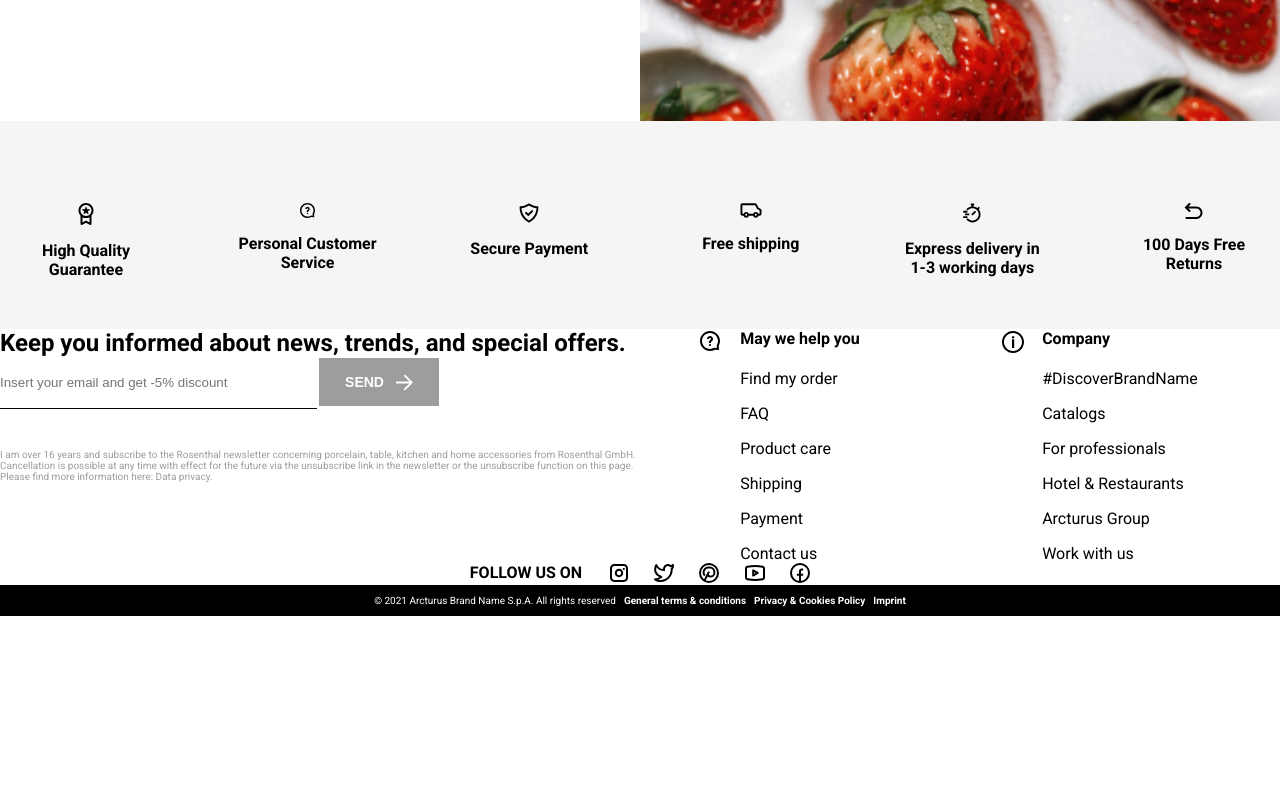
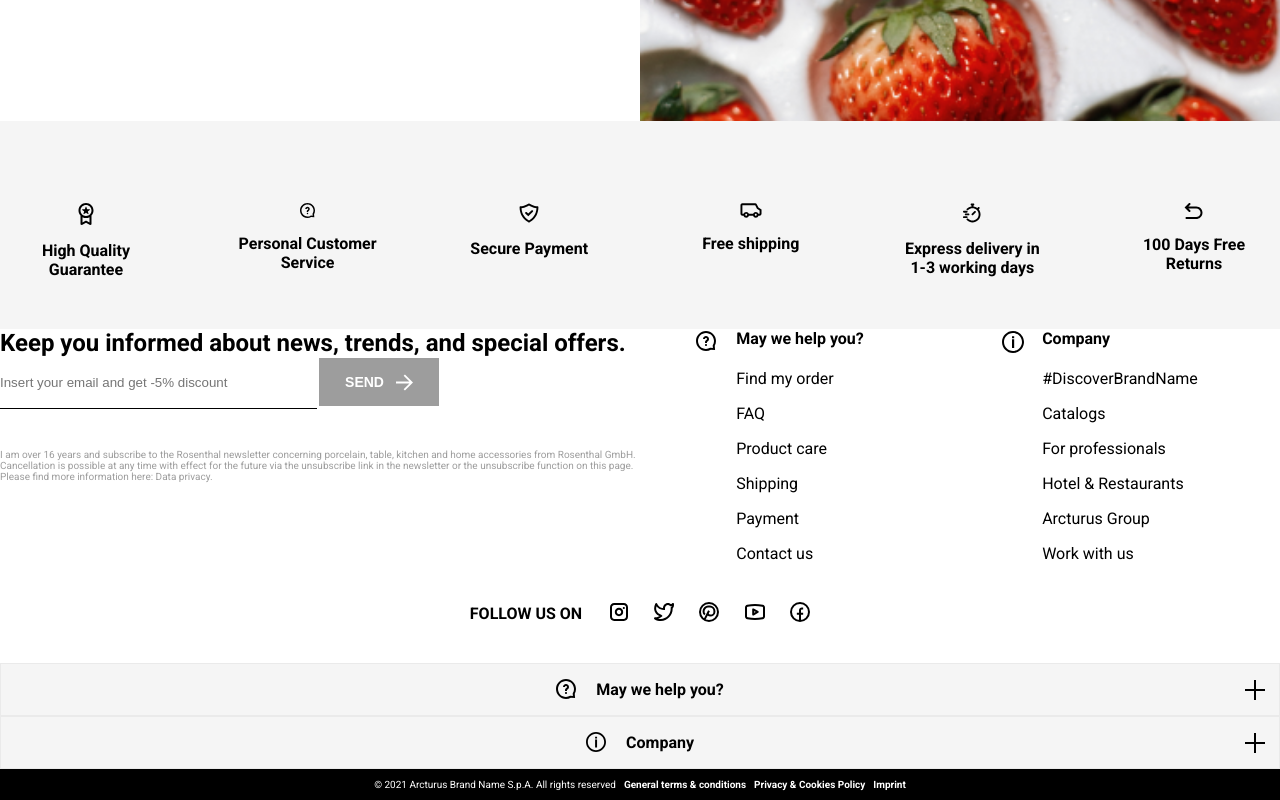
Before and after one commit to iryydo/fragoline, a plain HTML site: page index.html in a window 1280 px wide. Shown: the part 2072-2872 px from the top of the page. Before the commit the page ends 2688 px from the top, so only its background shows below. Drawn offline with Linux system fonts and the light colour scheme.

Commit message:
aggiunto accordion inserite icone e stile

```diff
--- a/index.html
+++ b/index.html
@@ -221,7 +221,7 @@
             </div>
             <div class="links-container">
                 <div class="help-you">
-                    <h3>May we help you</h3>
+                    <h3>May we help you?</h3>
                     <ul class="help-you-list">
                         <li> <a href="#">Find my order</a></li>
                         <li><a href="#">FAQ</a></li>
@@ -299,6 +299,40 @@
                 </li>
             </ul>
         </div>
+        <div class="footer-accordion">
+            <div class="help-accord">
+                <span>
+                    <svg width="20" height="20" viewBox="0 0 20 20" fill="none" xmlns="http://www.w3.org/2000/svg">
+                        <path fill-rule="evenodd" clip-rule="evenodd"
+                            d="M10 20C11.7246 20 13.387 19.562 14.8595 18.7418L19.0947 19.0947L18.7418 14.8595C19.562 13.387 20 11.7246 20 10C20 4.47715 15.5228 0 10 0C4.47715 0 0 4.47715 0 10C0 15.5228 4.47715 20 10 20ZM14.115 16.8621L14.3916 16.6958L16.9053 16.9053L16.6958 14.3916L16.8621 14.115C17.603 12.8824 18 11.4715 18 10C18 5.58172 14.4183 2 10 2C5.58172 2 2 5.58172 2 10C2 14.4183 5.58172 18 10 18C11.4715 18 12.8824 17.603 14.115 16.8621ZM10.0003 14.998C10.5528 14.998 11.0007 14.5503 11.0007 13.998C11.0007 13.4458 10.5528 12.998 10.0003 12.998C9.44786 12.998 9 13.4458 9 13.998C9 14.5503 9.44786 14.998 10.0003 14.998ZM9 12H11V11C11 11.0024 11.0047 10.9972 11.0154 10.9854C11.0417 10.9565 11.1039 10.888 11.2205 10.7955C11.3207 10.716 11.3517 10.6954 11.6048 10.535C12.4661 9.98899 13 9.03956 13 8C13 6.34315 11.6569 5 10 5C8.34315 5 7 6.34315 7 8H9C9 7.44772 9.44772 7 10 7C10.5523 7 11 7.44772 11 8C11 8.34732 10.8225 8.66287 10.534 8.84581C10.2102 9.05108 10.1564 9.08671 9.97749 9.22865C9.38274 9.70048 9 10.2627 9 11V12Z"
+                            fill="black" />
+                    </svg>
+                </span>
+                <p>May we help you?</p>
+                <span class="plus">
+                    <svg width="20" height="20" viewBox="0 0 20 20" fill="none" xmlns="http://www.w3.org/2000/svg">
+                        <path fill-rule="evenodd" clip-rule="evenodd" d="M11 9H20V11H11V20H9V11H0V9H9V0H11V9Z"
+                            fill="black" />
+                    </svg>
+                </span>
+            </div>
+            <div class="company-accord">
+                <span>
+                    <svg width="20" height="20" viewBox="0 0 22 22" fill="none" xmlns="http://www.w3.org/2000/svg">
+                        <path fill-rule="evenodd" clip-rule="evenodd"
+                            d="M11 22C4.92487 22 0 17.0751 0 11C0 4.92487 4.92487 0 11 0C17.0751 0 22 4.92487 22 11C22 17.0751 17.0751 22 11 22ZM10.998 20C15.9686 20 19.998 15.9706 19.998 11C19.998 6.02944 15.9686 2 10.998 2C6.02748 2 1.99805 6.02944 1.99805 11C1.99805 15.9706 6.02748 20 10.998 20ZM12.176 7.16023H10V5.24023H12.176V7.16023ZM12.176 17.0002H10V8.36023H12.176V17.0002Z"
+                            fill="black" />
+                    </svg>
+                </span>
+                <p>Company</p>
+                <span class="plus">
+                    <svg width="20" height="20" viewBox="0 0 20 20" fill="none" xmlns="http://www.w3.org/2000/svg">
+                        <path fill-rule="evenodd" clip-rule="evenodd" d="M11 9H20V11H11V20H9V11H0V9H9V0H11V9Z"
+                            fill="black" />
+                    </svg>
+                </span>
+            </div>
+        </div>
         <div class="footer-banner">
             <p>© 2021 Arcturus Brand Name S.p.A. All rights reserved</p>
             <a href="#">General terms & conditions</a>
--- a/stylesheets/style.css
+++ b/stylesheets/style.css
@@ -379,11 +379,39 @@ a {
     left: -40px;
 }
 
+.help-accord,
+.company-accord {
+    display: flex;
+    justify-content: center;
+    align-items: center;
+    position: relative;
+    background-color: #F5F5F5;
+    border: 1px solid #eaeaea;
+    gap: 20px;
+}
+
+.help-accord p,
+.company-accord p {
+    font-size: 1.6rem;
+    font-weight: 700;
+}
+
+.plus {
+    max-height: min-content;
+    position: absolute;
+    top: 16px;
+    right: 14px;
+}
+
 /*********** FOLLOW US ************/
 
 .footer-container-2 {
     display: flex;
     justify-content: center;
+    align-items: center;
+    height: 100px
+        /* temporaneo */
+    ;
     width: 100%;
     gap: 28px;
 }
```
Also changed, not shown: img/plus-sign.svg (added).
